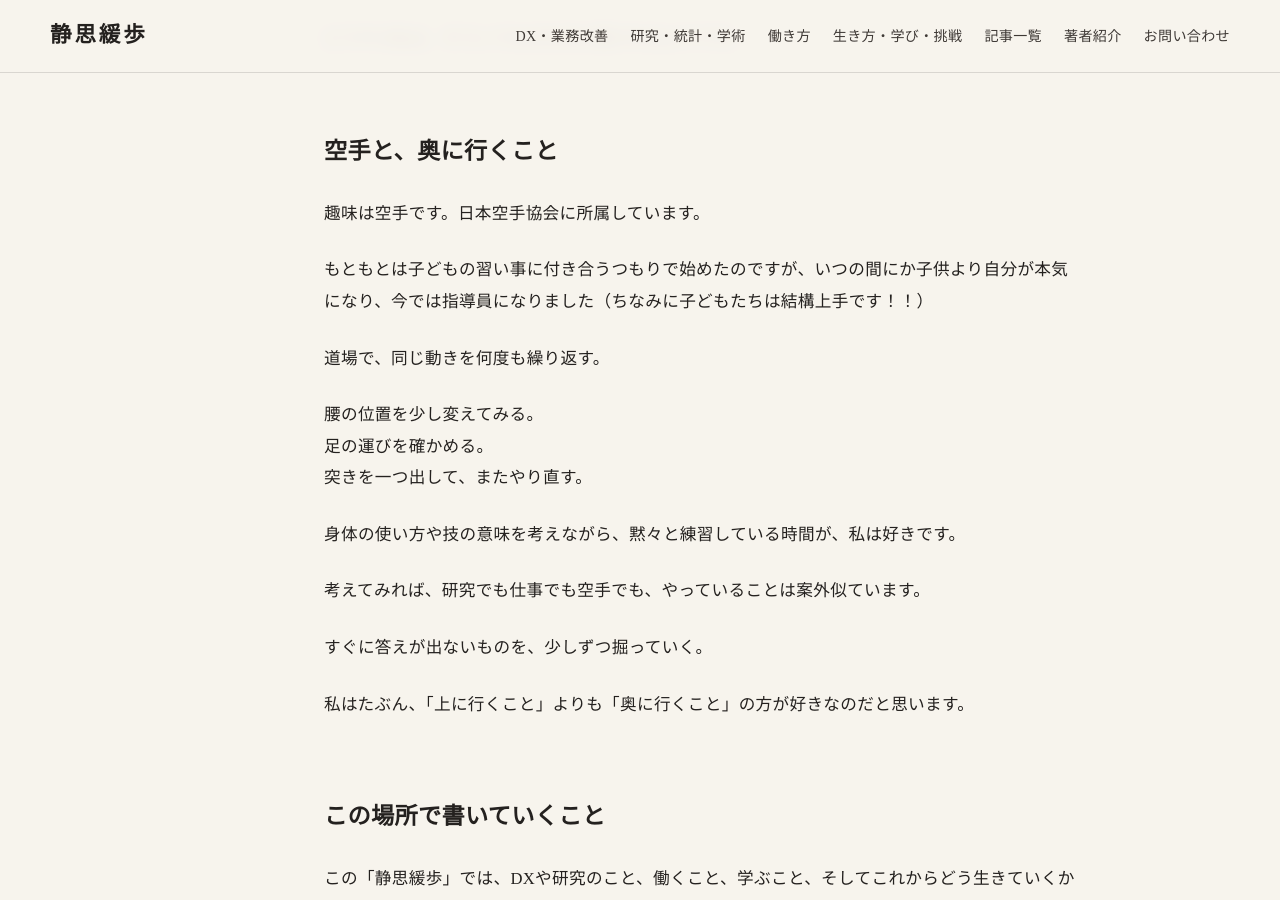
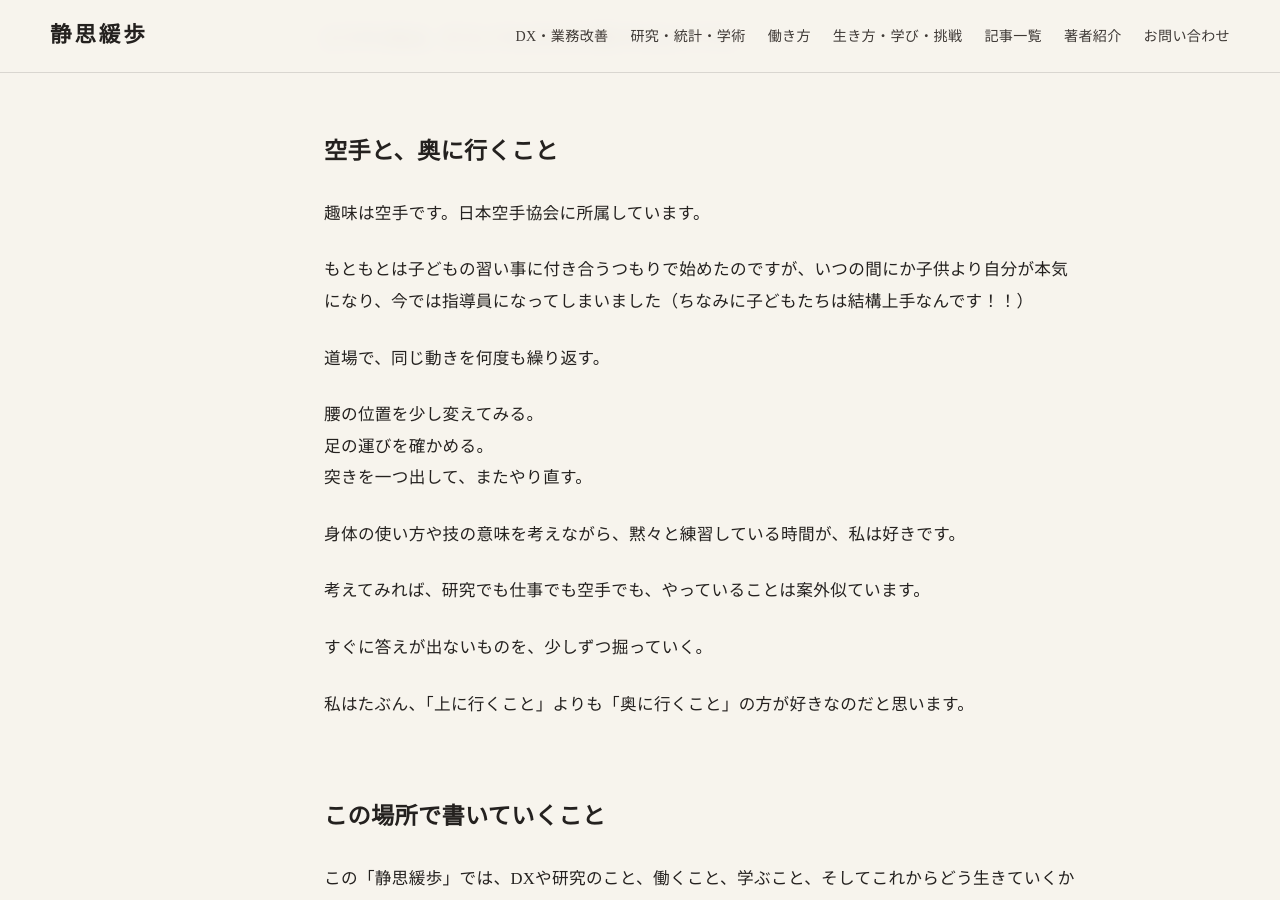
Before and after one commit to naokisuzuki-create/seishi-kanpo, a Jekyll site: the page built from _posts/2026-09-22-seishi-kanpo.md, in a window 1280 px wide and 900 px high, scrolled down 1773 px. Built offline with Jekyll 4.4.1, drawn with Linux system fonts in a browser that asks for light colours.

Commit message:
Update 2026-09-22-seishi-kanpo.md

```diff
--- a/_posts/2026-09-22-seishi-kanpo.md
+++ b/_posts/2026-09-22-seishi-kanpo.md
@@ -67,7 +67,7 @@ ITの専門家ではなくても、現場を知っている人間だからでき
 
 趣味は空手です。日本空手協会に所属しています。
 
-もともとは子どもの習い事に付き合うつもりで始めたのですが、いつの間にか子供より自分が本気になり、今では指導員になりました（ちなみに子どもたちは結構上手です！！）
+もともとは子どもの習い事に付き合うつもりで始めたのですが、いつの間にか子供より自分が本気になり、今では指導員になってしまいました（ちなみに子どもたちは結構上手なんです！！）
 
 道場で、同じ動きを何度も繰り返す。
 
```
